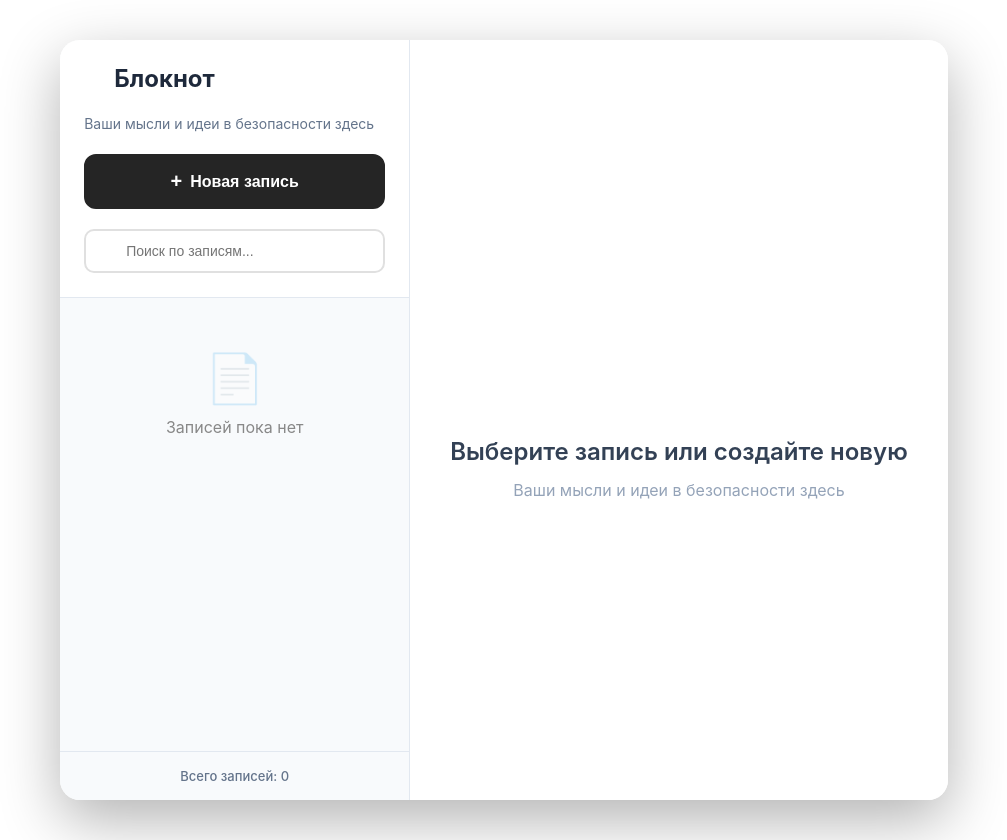
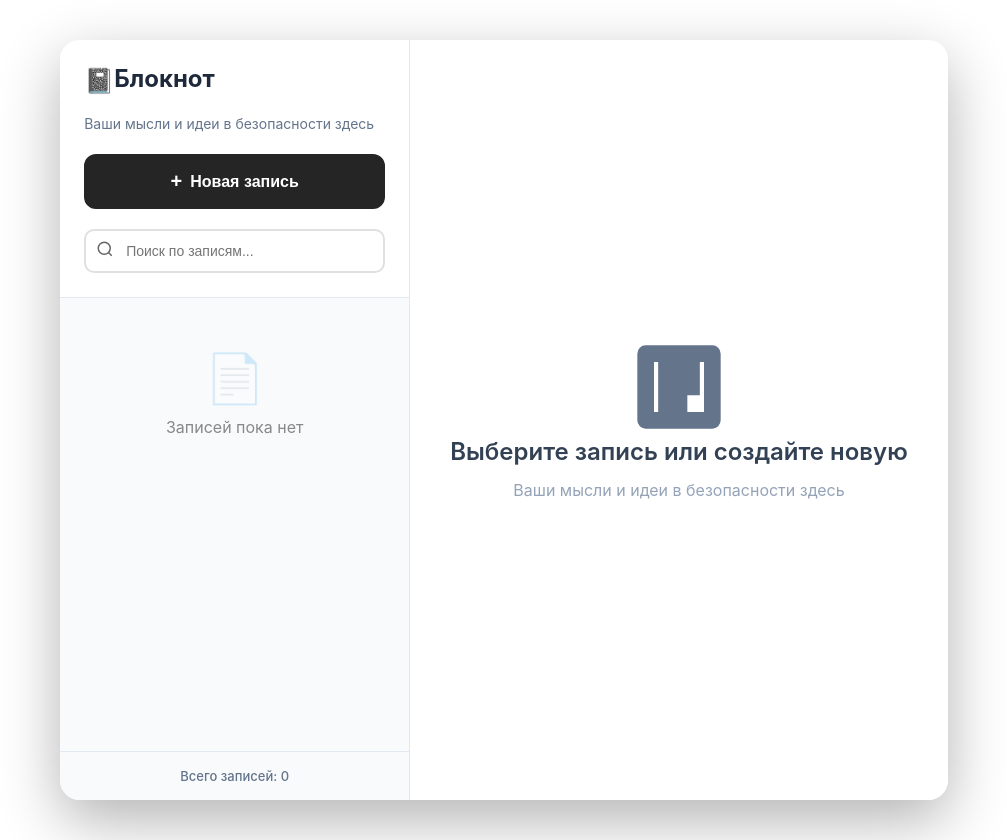
Before and after one commit to denis-web-dev/notepad, a React (Vite) app: page / in a window 1280 px wide. Shown: the whole page, without its empty margins (136-1143 px from the left). Built offline with nearby package versions, Linux system fonts and the light colour scheme.

Commit message:
Notepook React

```diff
--- a/src/components/Notebook.jsx
+++ b/src/components/Notebook.jsx
@@ -119,7 +119,7 @@ const Notebook = () => {
 				<div className={`notebook-sidebar ${isSidebarVisible ? 'visible' : ''}`}>
 					<div className="sidebar-header">
 						<h1 className="app-title">
-							<span className="app-svg"></span> Блокнот
+							<span className="app-svg">📓</span> Блокнот
 						</h1>
 						<p className="app-subtitle">Ваши мысли и идеи в безопасности здесь</p>
 						<button className="add-note-btn" onClick={addNote}>
@@ -155,9 +155,16 @@ const Notebook = () => {
 					) : (
 						<div className="empty-editor">
 							<div className="empty-svg">
-								{/* SVG icon from original */}
-								<svg viewBox="0 0 100 100">
-									{/* ... (paste the full SVG path from your original code) ... */}
+								<svg
+									xmlns="http://www.w3.org/2000/svg"
+									width="100"
+									height="100"
+									viewBox="0 0 24 24"
+									fill="none"
+									stroke="currentColor"
+									strokeWidth="2"
+								>
+									<path d="M4 3h16a1 1 0 0 1 1 1v16a1 1 0 0 1-1 1H4a1 1 0 0 1-1-1V4a1 1 0 0 1 1-1zm1 2v14h14V5H5zm3 2h8v2H8V7zm0 4h8v2H8v-2zm0 4h5v2H8v-2z" />
 								</svg>
 							</div>
 							<h2 className="empty-title">Выберите запись или создайте новую</h2>
--- a/src/components/SearchBar.jsx
+++ b/src/components/SearchBar.jsx
@@ -18,8 +18,17 @@ const SearchBar = ({ onSearch }) => {
 	return (
 		<div className="search-bar">
 			<div className="search-icon">
-				<svg xmlns="http://www.w3.org/2000/svg" width="18" height="18" viewBox="0 0 24 24">
-					{/* ... (paste the full SVG paths from your original code) ... */}
+				<svg
+					xmlns="http://www.w3.org/2000/svg"
+					width="18"
+					height="18"
+					viewBox="0 0 24 24"
+					fill="none"
+					stroke="currentColor"
+					strokeWidth="2"
+				>
+					<circle cx="11" cy="11" r="8"></circle>
+					<line x1="21" y1="21" x2="16.65" y2="16.65"></line>
 				</svg>
 			</div>
 			<input
--- a/src/style/components/NoteEditor.css
+++ b/src/style/components/NoteEditor.css
@@ -137,6 +137,7 @@
 @media (max-width: 768px) {
 	.note-editor {
 		padding: 15px;
+		padding-bottom: 80px;
 	}
 
 	.editor-header {
@@ -165,9 +166,14 @@
 	}
 
 	.mobile-save-container {
-    margin-top: 15px;
-    padding-top: 15px;
-    border-top: 1px solid #e0e0e0;
+		position: fixed;
+		bottom: 0;
+		left: 0;
+		width: 100%;
+		background: white;
+		padding: 15px;
+		box-shadow: 0 -2px 10px rgba(0, 0, 0, 0.1);
+		z-index: 1000;
 	}
 
 	.mobile-save-btn {
--- a/src/style/components/Notebook.css
+++ b/src/style/components/Notebook.css
@@ -1,5 +1,3 @@
-/* src/style/components/Notebook.css */
-
 .notebook {
 	display: flex;
 	height: 100vh;
@@ -126,7 +124,6 @@
 	max-width: 400px;
 	line-height: 1.6;
 }
-/* Добавь эти стили в Notebook.css */
 
 .app-subtitle {
 	color: #64748b;
@@ -201,4 +198,11 @@
 		flex: 1;
 		padding: 10px;
 	}
+	body,
+	html {
+		overflow-x: hidden;
+	}
+	.notebook {
+		padding: 0;
+	}
 }
```
Also changed, not shown: src/style/components/NoteList.css (indentation only). Lines whose indentation alone changed are shown as unchanged.
